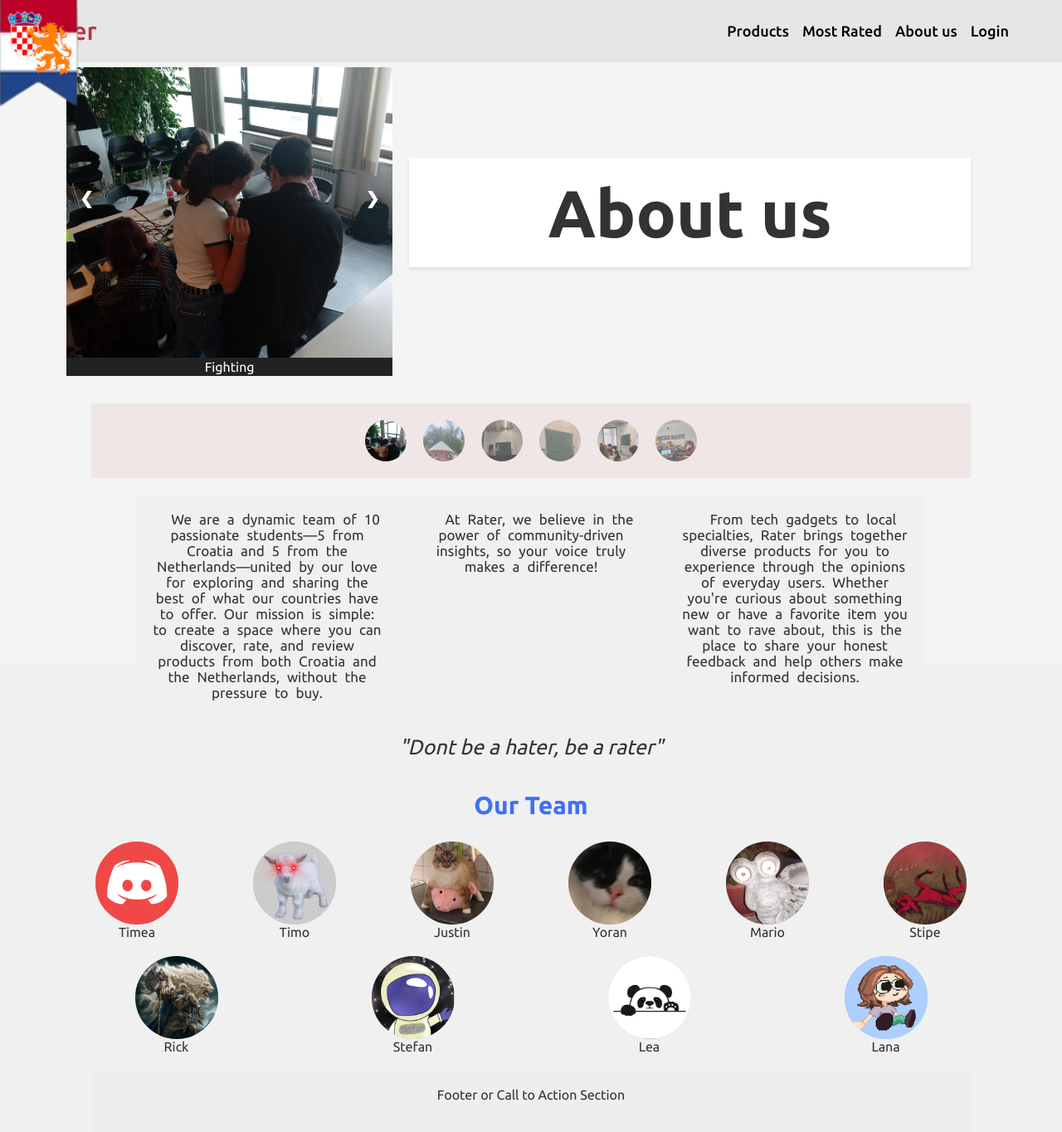
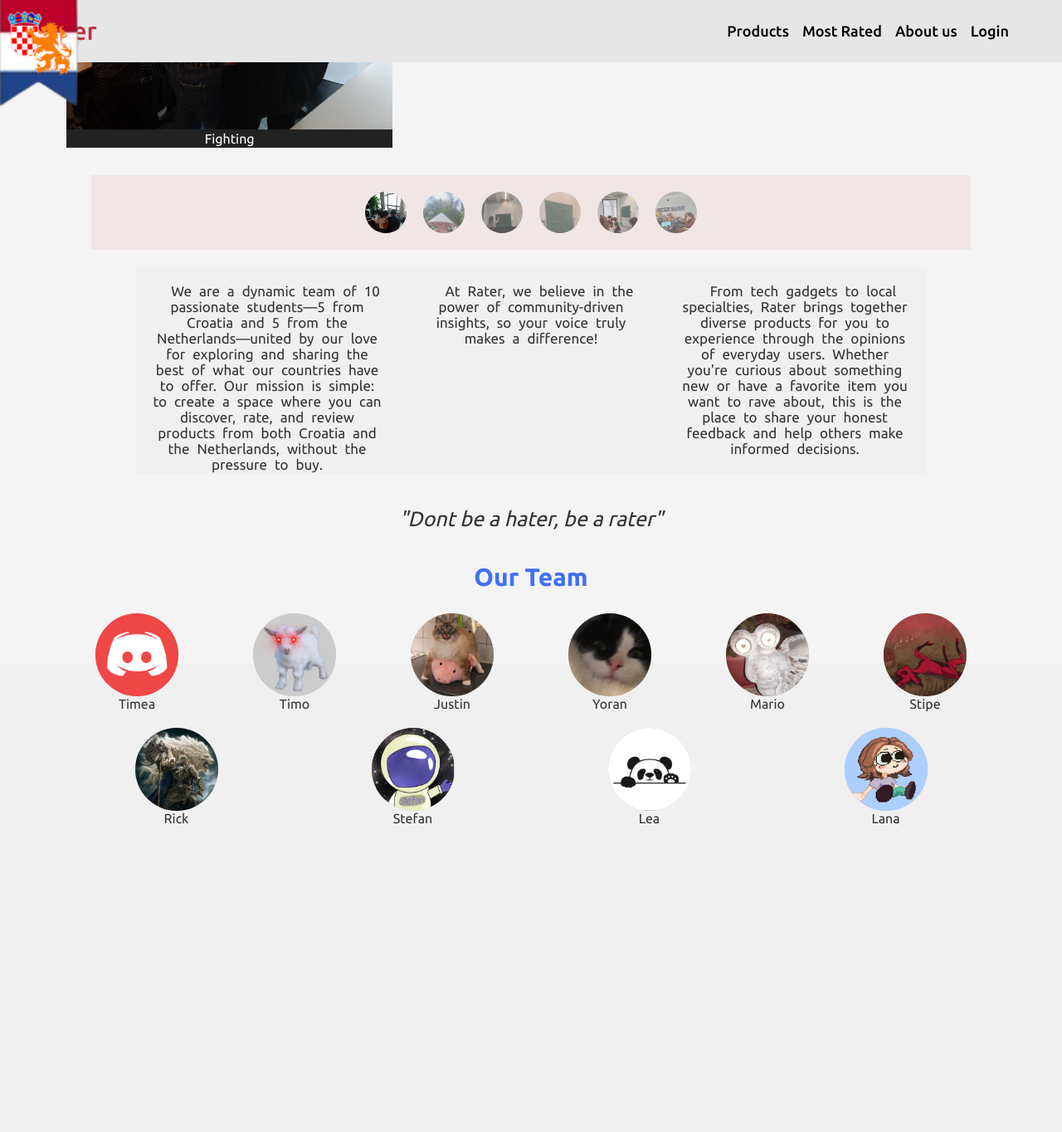
Before and after one commit to Rick-Janssen/CSP-Frontend, a React (Create React App) app: page /about in a window 1280 px wide. Shown: the top 1364 px of the page at 83% size. After the commit the page ends 1035 px from the top, so only its background shows below. Built offline with nearby package versions, Linux system fonts and the light colour scheme.

Commit message:
details page complete fix

```diff
--- a/src/components/AboutUs/About.css
+++ b/src/components/AboutUs/About.css
@@ -7,7 +7,7 @@
     margin: 0;
   }
   .header{
-    margin-top: 650px;
+
   }
   .container {
     width: 100%;
@@ -109,7 +109,7 @@
     justify-content: space-around;
     align-items: center;
     padding: 20px 0;
-    margin-top: 650px;
+
   }
 
   .header .logo {
@@ -220,3 +220,6 @@
     max-width:450px ;
     max-height: 350px; /* Ensures the image covers the container while maintaining aspect ratio */
 }
+.product-details{
+  margin-top: 650px
+}
--- a/src/components/AboutUs/About.jsx
+++ b/src/components/AboutUs/About.jsx
@@ -193,10 +193,7 @@ function AboutUs() {
         )}
     </div>
 
-      {/* Bottom Section */}
-      <div className="footer">
-        <p>Footer or Call to Action Section</p>
-      </div>
+
     </div>
   );
 }
--- a/src/pages/DetailsPage/DetailsPage.css
+++ b/src/pages/DetailsPage/DetailsPage.css
@@ -95,7 +95,7 @@ html {
   flex-direction: column;
   align-items: center;
   margin-top: 30px;
-  margin-top: 700px;
+
 }
 
 /* Larger textarea */
@@ -140,7 +140,6 @@ html {
   background-color: darkgray;
 }
 .product-image {
-  margin-top: 700px;
   width: 500px;
   height: 500px;
   object-fit: contain;
```
